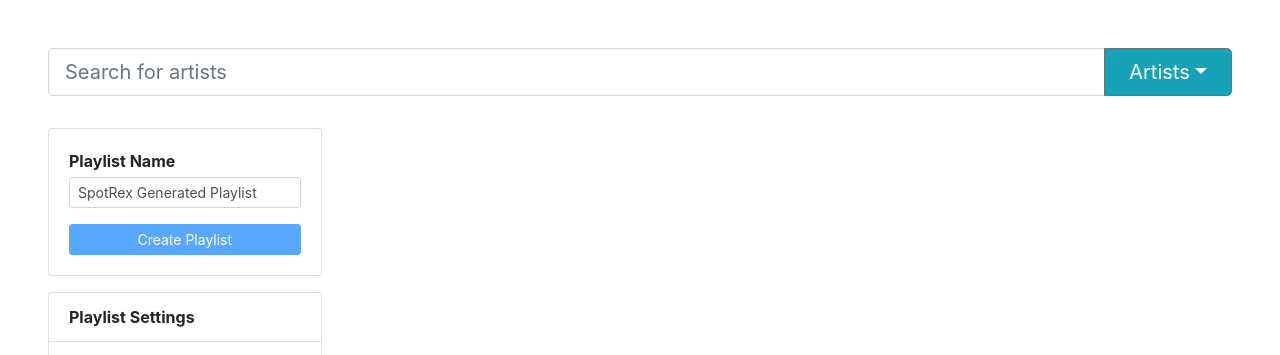
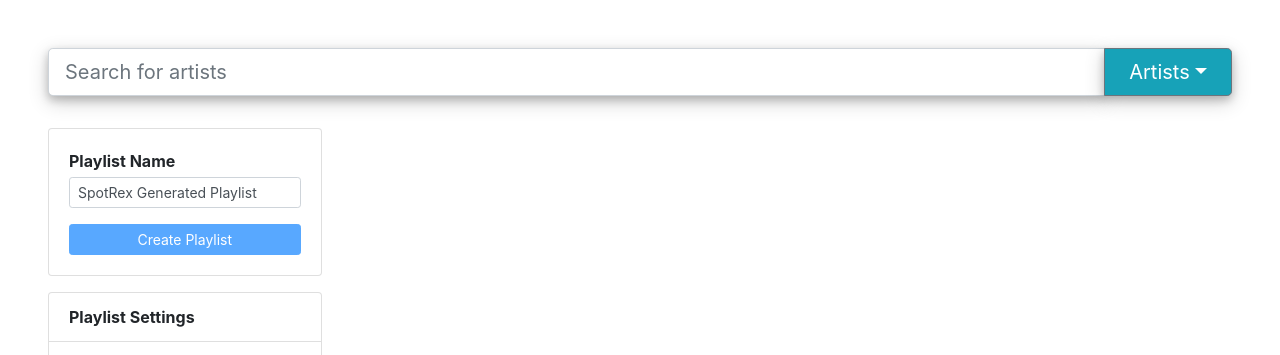
Before and after one commit to ashankv/spotrex, a Flask app: template templates/home.html in a window 1280 px wide. Shown: the part 56-411 px from the top of the page. Run offline with Flask 2, Linux system fonts and the light colour scheme; the template is opened without the code that fills it, so the values that code supplies are empty; some libraries are stand-ins or nearby versions.

Commit message:
Add box shadow to search box

```diff
--- a/templates/home.html
+++ b/templates/home.html
@@ -6,12 +6,13 @@
 
     <div class="row">
 
+        <!-- https://www.mockplus.com/blog/post/search-bar-design -->
         <!-- Input -->
         <div class="col-lg-12 col-md-12 col-sm-12 col-xs-12">
             <div class="input-group">
-                <input type="text" class="form-control form-control-lg" placeholder="Search for artists" autocomplete="off" id="search"> </input>
+                <input type="text" class="form-control form-control-lg" placeholder="Search for artists" autocomplete="off" style="box-shadow: 0 4px 8px 0 rgba(0, 0, 0, 0.2), 0 6px 20px 0 rgba(0, 0, 0, 0.19);" id="search"> </input>
                 <div class="input-group-append">
-                    <button class="btn btn-secondary dropdown-toggle btn-lg bg-info" style="width: 8rem;" id="dropdown-btn" type="button" data-toggle="dropdown" aria-haspopup="true" aria-expanded="false">Artists</button>
+                    <button class="btn btn-secondary dropdown-toggle btn-lg bg-info" style="width: 8rem; box-shadow: 0 4px 8px 0 rgba(0, 0, 0, 0.2), 0 6px 20px 0 rgba(0, 0, 0, 0.19);" id="dropdown-btn" type="button" data-toggle="dropdown" aria-haspopup="true" aria-expanded="false">Artists</button>
                     <div class="dropdown-menu dropdown-menu-left" aria-labelledby="dropdownMenuButton">
                         <h6 class="dropdown-header">Search For:</h6>
                         <a class="dropdown-item" id="dropdown-artist" href="#">Artists</a>
```
